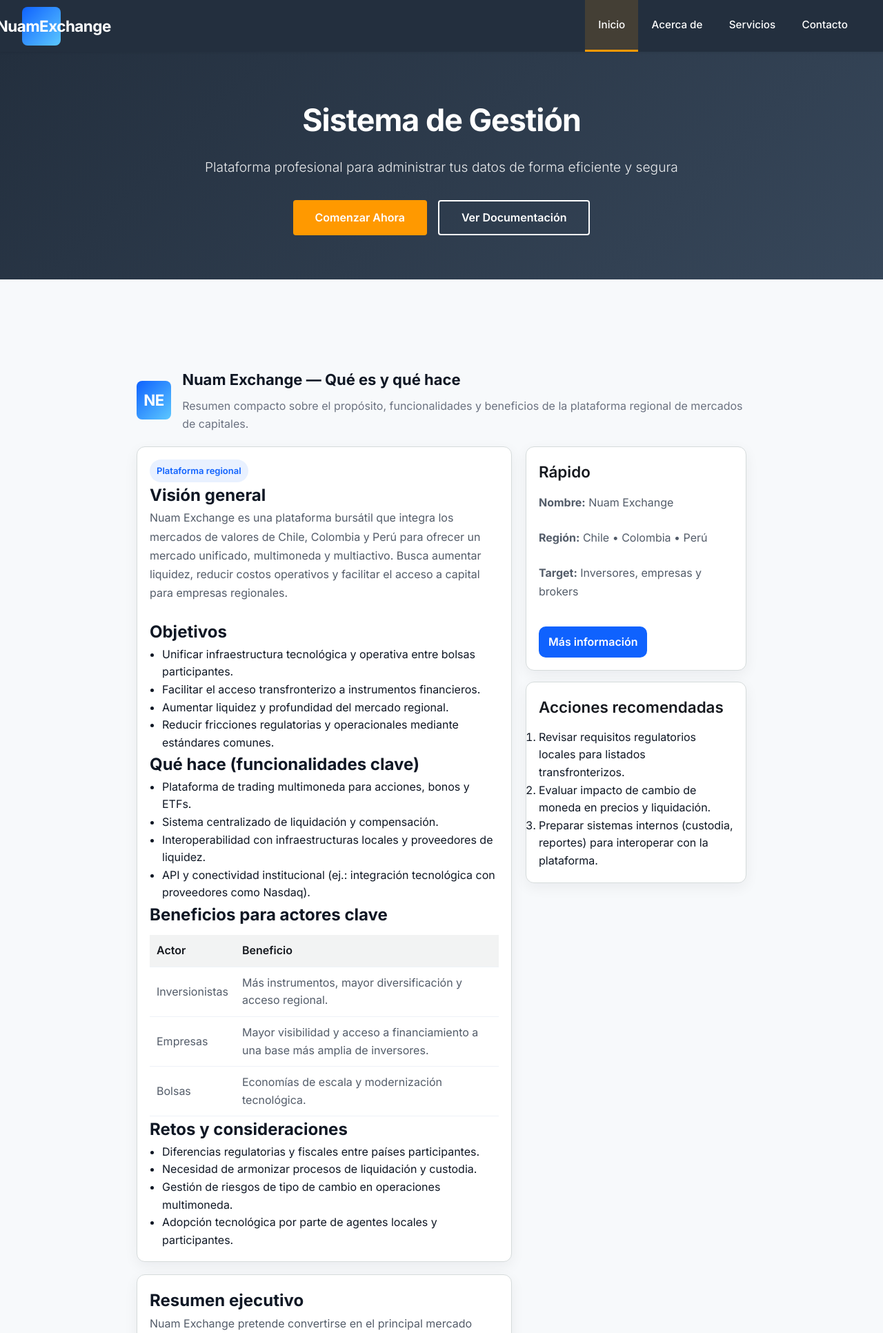
After one commit to BUHOdeb/NuamExchange, a Django app: page /nuam/ in a window 1280 px wide. The commit adds this page. Shown: the top 1932 px of the page at 69% size. Run offline with Django 5.2, Linux system fonts and the light colour scheme; some web fonts are replaced.

Commit message:
Nueva actu
Agregue template Nuam acerca de la empresa

```diff
--- a/App/templates/editar.html
+++ b/App/templates/editar.html
@@ -5,7 +5,7 @@
 <div class="max-w-3xl mx-auto bg-white p-8 shadow-lg rounded-lg mt-10">
     <h2 class="text-2x1 font-bold mb-6 text-gray-800">Editar Usuario</h2>
 
-    <form method="POST" action="{% url 'editar_usuario' usuario.id %}" class="space-y-4">
+    <form method="POST" action="{% url 'editar_datos' usuario.id %}" class="space-y-4">
         {% csrf_token %}
 
         <div>
--- a/App/templates/home.html
+++ b/App/templates/home.html
@@ -576,12 +576,12 @@
         <div class="nav-container">
             <a href="#" class="logo">
                 <div class="logo-icon">📊</div>
-                <span>Django CRUD Academy</span>
+                <span>NuamExchange</span>
             </a>
 
             <ul class="nav-links" id="navLinks">
                 <li><a href="#" class="active">Inicio</a></li>
-                <li><a href="#">Acerca de</a></li>
+                <li><a href="{% url 'nuam'%}">Acerca de</a></li>
                 <li><a href="#">Servicios</a></li>
                 <li><a href="#">Contacto</a></li>
             </ul>
@@ -597,7 +597,7 @@
     <!-- HERO SECTION -->
     <section class="hero">
         <div class="hero-content">
-            <h1>Sistema de Gestión CRUD</h1>
+            <h1>Sistema de Gestión </h1>
             <p>Plataforma profesional para administrar tus datos de forma eficiente y segura</p>
             <div class="hero-buttons">
                 <button class="btn btn-primary">Comenzar Ahora</button>
@@ -608,8 +608,7 @@
 
     <!-- MAIN CONTENT -->
     <div class="container">
-        {% block content %}
-        <!-- UPLOAD SECTION -->
+
         {% block content %}
         <div class="upload-section">
             <div style="display: flex; justify-content: space-between; align-items: center; margin-bottom: 1.5rem;">
--- a/App/templates/listar.html
+++ b/App/templates/listar.html
@@ -66,5 +66,3 @@
     </tbody>
   </table>
 </div>
-{% endblock %}
->>>>>>> 80e8183224e2b7333c82a4fb956db52b33477803
--- /dev/null
+++ b/App/templates/nuam.html
@@ -0,0 +1,117 @@
+{% extends 'home.html'%}
+
+{% block content %}
+<div>
+  <meta charset="utf-8" />
+  <meta name="viewport" content="width=device-width, initial-scale=1" />
+  <title>Acerca de Nuam Exchange</title>
+  <style>
+    :root{--accent:#0f62fe;--muted:#6b7280;--bg:#f7f9fb;--card:#fff}
+    *{box-sizing:border-box}
+    body{font-family:Inter,system-ui,Segoe UI,Roboto,Arial,sans-serif;margin:0;background:var(--bg);color:#0f1724}
+    .container{max-width:980px;margin:40px auto;padding:24px}
+    header{display:flex;gap:16px;align-items:center}
+    .logo{width:56px;height:56px;border-radius:8px;background:linear-gradient(135deg,var(--accent),#5cc8ff);display:flex;align-items:center;justify-content:center;color:white;font-weight:700}
+    h1{font-size:22px;margin:0}
+    p.lead{color:var(--muted);margin-top:8px}
+    .card{background:var(--card);border-radius:12px;padding:18px;margin-top:20px;box-shadow:0 6px 20px rgba(15,22,36,0.06)}
+    .grid{display:grid;grid-template-columns:1fr 320px;gap:20px}
+    section h2{margin-top:0}
+    ul{padding-left:18px}
+    .badge{display:inline-block;padding:6px 10px;border-radius:999px;background:rgba(15,98,254,0.09);color:var(--accent);font-weight:600;font-size:13px}
+    table{width:100%;border-collapse:collapse;margin-top:10px}
+    th,td{padding:10px;border-bottom:1px solid #eef2f7;text-align:left}
+    footer{margin-top:28px;text-align:center;color:var(--muted);font-size:14px}
+    .cta{display:inline-block;margin-top:12px;padding:10px 14px;border-radius:10px;background:var(--accent);color:white;text-decoration:none;font-weight:600}
+    @media(max-width:880px){.grid{grid-template-columns:1fr} .logo{width:48px;height:48px}}
+  </style>
+</head>
+<body>
+  <div class="container">
+    <header>
+      <div class="logo">NE</div>
+      <div>
+        <h1>Nuam Exchange — Qué es y qué hace</h1>
+        <p class="lead">Resumen compacto sobre el propósito, funcionalidades y beneficios de la plataforma regional de mercados de capitales.</p>
+      </div>
+    </header>
+
+    <div class="grid">
+      <main>
+        <div class="card">
+          <span class="badge">Plataforma regional</span>
+          <h2>Visión general</h2>
+          <p>Nuam Exchange es una plataforma bursátil que integra los mercados de valores de Chile, Colombia y Perú para ofrecer un mercado unificado, multimoneda y multiactivo. Busca aumentar liquidez, reducir costos operativos y facilitar el acceso a capital para empresas regionales.</p>
+
+          <h2>Objetivos</h2>
+          <ul>
+            <li>Unificar infraestructura tecnológica y operativa entre bolsas participantes.</li>
+            <li>Facilitar el acceso transfronterizo a instrumentos financieros.</li>
+            <li>Aumentar liquidez y profundidad del mercado regional.</li>
+            <li>Reducir fricciones regulatorias y operacionales mediante estándares comunes.</li>
+          </ul>
+
+          <h2>Qué hace (funcionalidades clave)</h2>
+          <ul>
+            <li>Plataforma de trading multimoneda para acciones, bonos y ETFs.</li>
+            <li>Sistema centralizado de liquidación y compensación.</li>
+            <li>Interoperabilidad con infraestructuras locales y proveedores de liquidez.</li>
+            <li>API y conectividad institucional (ej.: integración tecnológica con proveedores como Nasdaq).</li>
+          </ul>
+
+          <h2>Beneficios para actores clave</h2>
+          <table>
+            <thead>
+              <tr><th>Actor</th><th>Beneficio</th></tr>
+            </thead>
+            <tbody>
+              <tr><td>Inversionistas</td><td>Más instrumentos, mayor diversificación y acceso regional.</td></tr>
+              <tr><td>Empresas</td><td>Mayor visibilidad y acceso a financiamiento a una base más amplia de inversores.</td></tr>
+              <tr><td>Bolsas</td><td>Economías de escala y modernización tecnológica.</td></tr>
+            </tbody>
+          </table>
+
+          <h2>Retos y consideraciones</h2>
+          <ul>
+            <li>Diferencias regulatorias y fiscales entre países participantes.</li>
+            <li>Necesidad de armonizar procesos de liquidación y custodia.</li>
+            <li>Gestión de riesgos de tipo de cambio en operaciones multimoneda.</li>
+            <li>Adopción tecnológica por parte de agentes locales y participantes.</li>
+          </ul>
+
+        </div>
+
+        <div class="card" style="margin-top:18px">
+          <h2>Resumen ejecutivo</h2>
+          <p>Nuam Exchange pretende convertirse en el principal mercado bursátil regional de América del Sur, conectando mercados locales bajo una misma infraestructura moderna y escalable. Esto ofrece ventajas en liquidez, acceso y eficiencia, pero requiere coordinación regulatoria y técnica entre los países.</p>
+        </div>
+
+      </main>
+
+      <aside>
+        <div class="card">
+          <h3>Rápido</h3>
+          <p><strong>Nombre:</strong> Nuam Exchange</p>
+          <p><strong>Región:</strong> Chile • Colombia • Perú</p>
+          <p><strong>Target:</strong> Inversores, empresas y brokers</p>
+          <a class="cta" href="#">Más información</a>
+        </div>
+
+        <div class="card" style="margin-top:16px">
+          <h3>Acciones recomendadas</h3>
+          <ol>
+            <li>Revisar requisitos regulatorios locales para listados transfronterizos.</li>
+            <li>Evaluar impacto de cambio de moneda en precios y liquidación.</li>
+            <li>Preparar sistemas internos (custodia, reportes) para interoperar con la plataforma.</li>
+          </ol>
+        </div>
+
+      </aside>
+    </div>
+
+    <footer>
+      Plantilla generada automáticamente • Edita este HTML para adaptarlo a tu presentación.
+    </footer>
+  </div>
+</div>
+{% endblock %}
--- a/App/urls.py
+++ b/App/urls.py
@@ -8,6 +8,6 @@ urlpatterns = [
     path('crear/', views.crear_usuario, name='crear_usuario'),
     path('upload-excel/', views.UploadExcelView.as_view(), name='upload_excel'),
     path('descargar-plantilla/', views.descargar_plantilla, name='descargar_plantilla'),
-    path('editar/',views.editar_usuario, name='editar_datos'),
-
-]
+    path('nuam/', views.nuam, name='nuam'),
+    path('editar/int:pk/', views.editar_datos, name='editar_datos'),
+    ]
--- a/App/views.py
+++ b/App/views.py
@@ -6,6 +6,7 @@ from .models import Usuario, ImportAudit, UsuarioHistorico
 import pandas as pd
 import io
 from datetime import datetime
+from django.contrib import messages
 
 def home(request):
     # Obtener estadísticas para la home
@@ -20,6 +21,10 @@ def home(request):
     }
 
     return render(request, 'home.html', context)
+
+def nuam(request):
+
+    return render(request,'nuam.html')
 
 
 
@@ -48,13 +53,11 @@ def crear_usuario(request):
             telefono=telefono
         )
 
-
-
     return render(request, 'crear.html')
 
 
 
-def editar_usuario(request, pk):
+def editar_datos(request, pk):
     usuario = get_object_or_404(Usuario, pk=pk)
 
     if request.method == 'POST':
@@ -65,23 +68,25 @@ def editar_usuario(request, pk):
         telefono = request.POST.get('telefono')
         fecha_nacimiento = request.POST.get('fecha_nacimiento')
 
-        if not first_name or not last_name or not email:
-            messages.error(request, 'Los campos Nombre, Apellido, Email son obligatorios.')
+        if not nombre or not apellido or not email:
+            messages.error(request, 'Los campos Nombre, Apellido y Email son obligatorios.')
         else:
             try:
-                usuario.first_name = first_name
-                usuario.last_name = last_name
+                usuario.first_name = nombre
+                usuario.last_name = apellido
                 usuario.edad = int(edad) if edad else None
                 usuario.email = email
                 usuario.telefono = telefono if telefono else None
                 usuario.fecha_nacimiento = fecha_nacimiento if fecha_nacimiento else None
+
                 usuario.save()
-                messages.success(request,f'Datos de {usuario.first_name} {usuario.last_name} actualizados correctamente')
+                messages.success(request, f'Datos de {usuario.first_name} {usuario.last_name} actualizados correctamente.')
                 return redirect('listar_usuarios')
             except Exception as e:
-                messages.error(request,f'Error al guardar los cambios: {e}')
+                messages.error(request, f'Error al guardar los cambios: {e}')
 
-    return render(request,'editar.html', {'usuario':usuario})
+    context = {'usuario': usuario}
+    return render(request, 'editar.html', context)
 
 
 class UploadExcelView(View):
```
Also changed, not shown: App/templates/eliminar.html (added, +91 -0 lines), App/models.py (line endings or trailing spaces).
